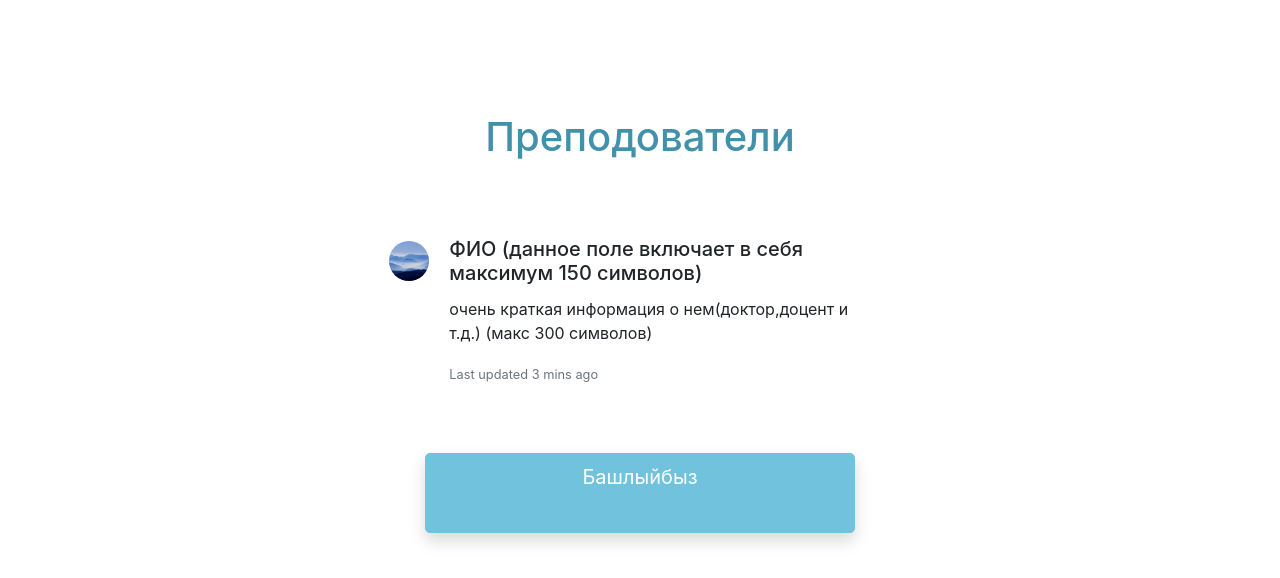
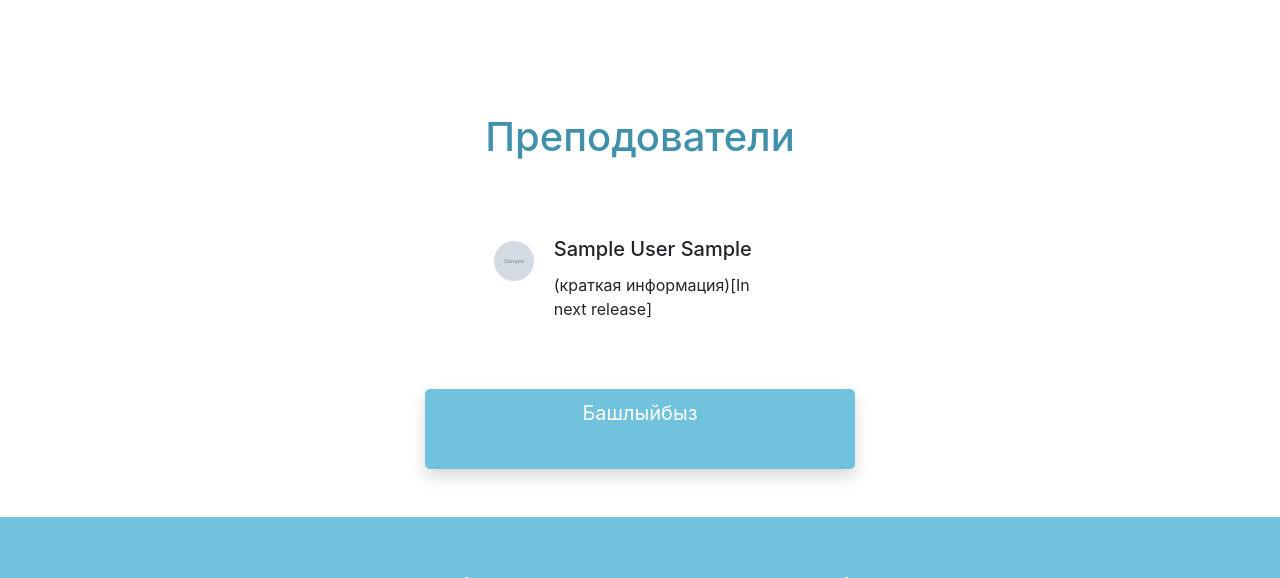
Before and after one commit to lyf2000/OpenUniversity, a Django app: page /course/1/ in a window 1280 px wide; the page is wider, and only the part inside the window is pictured. Shown: the part 1285-1863 px from the top of that part. Run offline with Django 3.2, Linux system fonts and the light colour scheme; tables that the repository leaves empty hold one stand-in row (values such as "Sample post"); grey boxes marked "Sample" are stand-in pictures; some libraries are stand-ins or nearby versions.

Commit message:
added photo vies in page from teacher module
for this new two fields in settings.py, new migrations

```diff
--- a/OpenUniversity/settings.py
+++ b/OpenUniversity/settings.py
@@ -75,6 +75,7 @@ TEMPLATES = [
     },
 ]
 
+
 WSGI_APPLICATION = 'OpenUniversity.wsgi.application'
 
 
@@ -127,6 +128,10 @@ USE_TZ = True
 
 STATIC_URL = '/static/'
 
+MEDIA_URL = '/media/'
+
+MEDIA_ROOT = os.path.join(BASE_DIR, 'media')
+
 STATICFILES_DIRS = [
     os.path.join(BASE_DIR, "static"),
 ]
--- a/OpenUniversity/urls.py
+++ b/OpenUniversity/urls.py
@@ -14,16 +14,19 @@ Including another URLconf
     2. Add a URL to urlpatterns:  path('blog/', include('blog.urls'))
 """
 from django.contrib import admin
+from . import settings
+from django.contrib.staticfiles.urls import static
 from django.urls import path, include
 
 #dadasdasds
+from OpenUniversity import settings
 
 urlpatterns = [
     path('admin/', admin.site.urls),
     path('', include('course_lesson.urls', namespace='course_lesson')),
-    path('course/<int:course_id>/module/<int:module_id>/', include('ttest.urls', namespace='ttest')),
+    path('course/<int:course_queue>/module/<int:module_queue>/', include('ttest.urls', namespace='ttest')),
     path('', include('signin_signup.urls', namespace='signin_signup')),
     path('', include('pages.urls', namespace='pages')),
     path('', include('user_profile.urls', namespace='user_profile')),
 
-]
+] + static(settings.MEDIA_URL, document_root=settings.MEDIA_ROOT)
--- a/course_lesson/models.py
+++ b/course_lesson/models.py
@@ -4,66 +4,64 @@ from django.db import models
 # Create your models here.
 
 class Teacher(models.Model):
-	first_name = models.CharField(max_length=40)
-	last_name = models.CharField(max_length=40)
-	patronymic = models.CharField(max_length=40)
-	photo_link = models.CharField(max_length=200)
-	information = models.CharField(max_length=500)
+    first_name = models.CharField(max_length=40)
+    last_name = models.CharField(max_length=40)
+    patronymic = models.CharField(max_length=40)
+    image = models.ImageField(upload_to='course_lesson/teachers', blank=True, null=True)
+    information = models.CharField(max_length=500)
 
-	def __str__(self):
-		return f'{self.first_name}'
+    def __str__(self):
+        return f'{self.first_name}'
 
 
 class Course(models.Model):
-	queue_number = models.PositiveSmallIntegerField(default=0)
+    queue_number = models.PositiveSmallIntegerField(default=0)
 
-	name = models.CharField(max_length=200)
-	description = models.CharField(max_length=800)
-	complexity = models.PositiveSmallIntegerField(default=0)
-	language = models.CharField(max_length=50)
-	video_link = models.CharField(max_length=200)
+    name = models.CharField(max_length=200)
+    description = models.CharField(max_length=800)
+    complexity = models.PositiveSmallIntegerField(default=0)
+    language = models.CharField(max_length=50)
+    video_link = models.CharField(max_length=200)
 
-	def __str__(self):
-		return f'{self.name}'
+    def __str__(self):
+        return f'{self.name}'
 
 
 class Module(models.Model):
-	queue_number = models.PositiveSmallIntegerField(default=0)
+    queue_number = models.PositiveSmallIntegerField(default=0)
 
-	name = models.CharField(max_length=200)
-	course = models.ForeignKey(Course, on_delete=models.CASCADE, related_name='modules')
+    name = models.CharField(max_length=200)
+    course = models.ForeignKey(Course, on_delete=models.CASCADE, related_name='modules')
 
-	def __str__(self):
-		return f'{self.name} module from {self.course.name}'
+    def __str__(self):
+        return f'{self.name} module from {self.course.name}'
 
 
 class Lesson(models.Model):
-	queue_number = models.PositiveSmallIntegerField(default=0)
+    queue_number = models.PositiveSmallIntegerField(default=0)
 
-	name = models.CharField(max_length=150)
-	video_link = models.CharField(max_length=200)
-	description = models.CharField(max_length=500)
-	module = models.ForeignKey(Module, on_delete=models.CASCADE, related_name='lessons')
-	teacher = models.ForeignKey(Teacher, on_delete=models.PROTECT, related_name='lessons')
+    name = models.CharField(max_length=150)
+    video_link = models.CharField(max_length=200)
+    description = models.CharField(max_length=500)
+    module = models.ForeignKey(Module, on_delete=models.CASCADE, related_name='lessons')
+    teacher = models.ForeignKey(Teacher, on_delete=models.PROTECT, related_name='lessons')
+
+    def change_video_link(self):
+        link = self.video_link
+        if '=' in link:
+            link = link[link.index('=') + 1:]
+            head = 'https://www.youtube.com/embed/'
+            self.video_link = head + link
+            self.save()
+
+    def __str__(self):
+        return f'{self.name} lesson from {self.module.name} module'
 
 
-	def change_video_link(self):
-		link = self.video_link
-		if '=' in link:
-			link = link[link.index('=')+1:]
-			head = 'https://www.youtube.com/embed/'
-			self.video_link = head + link
-			self.save()
+class Resource(models.Model):
+    name = models.CharField(max_length=150)
+    resource_link = models.CharField(max_length=250)
+    lesson = models.ForeignKey(Lesson, on_delete=models.CASCADE, related_name='resources')
 
-	def __str__(self):
-		return f'{self.name} lesson from {self.module.name} module'
-
-class Resource(models.Model):
-
-
-	name = models.CharField(max_length=150)
-	resource_link = models.CharField(max_length=250)
-	lesson = models.ForeignKey(Lesson, on_delete=models.CASCADE, related_name='resources')
-
-	def __str__(self):
-		return f'{self.name} resource'
+    def __str__(self):
+        return f'{self.name} resource'
--- a/course_lesson/templates/course_lesson/course.html
+++ b/course_lesson/templates/course_lesson/course.html
@@ -95,16 +95,13 @@
     <div class="mb-3 container mt-5 d-flex justify-content-center" style="max-width: 985px;">
         <div class="row no-gutters d-flex justify-content-center">
             <div class="mt-4">
-                <img src="{% static 'course_lesson/img/luca-zanon-X0OoHrPvgXE.jpg' %}" width="40" height="40"
+                <img src="{{ teacher.image.url }}" width="40" height="40"
                      class=" rounded-circle" alt="...">
             </div>
             <div class="col-md-8">
                 <div class="card-body">
-                    <h5 class="card-title">ФИО (данное поле включает в себя максимум 150 символов)</h5>
-                    <p class="card-text">очень краткая информация о нем(доктор,доцент и т.д.) (макс 300 символов)</p>
-                    <p class="card-text">
-                        <small class="text-muted">Last updated 3 mins ago</small>
-                    </p>
+                    <h5 class="card-title">{{ teacher.first_name }} {{ teacher.last_name }} {{ teacher.patronymic }}</h5>
+                    <p class="card-text">(краткая информация)[In next release]</p>
                 </div>
             </div>
         </div>
--- a/course_lesson/views.py
+++ b/course_lesson/views.py
@@ -21,6 +21,7 @@ def course(request, course_queue):
         course = Course.objects.get(queue_number=course_queue)
         modules = Module.objects.filter(course_id=course.id).order_by('queue_number')
         teachers = Teacher.objects.filter(lessons__module__course_id=course.id)
+        teachers = set(teachers)
 
         args = {
             'course': course,
--- a/ttest/views.py
+++ b/ttest/views.py
@@ -3,7 +3,7 @@ from django.shortcuts import render
 # Create your views here.
 
 
-def test(request, course_id, module_id):
+def test(request, course_queue, module_queue):
     return render(request, 'ttest/test.html')
 
 def test_result(request, course_id, module_id):
```
Also changed, not shown: course_lesson/migrations/0008_auto_20190502_1520.py (added), course_lesson/migrations/0009_auto_20190502_1523.py (added), course_lesson/migrations/0010_auto_20190502_1533.py (added), media/course_lesson/teachers/arsik.png (added).
